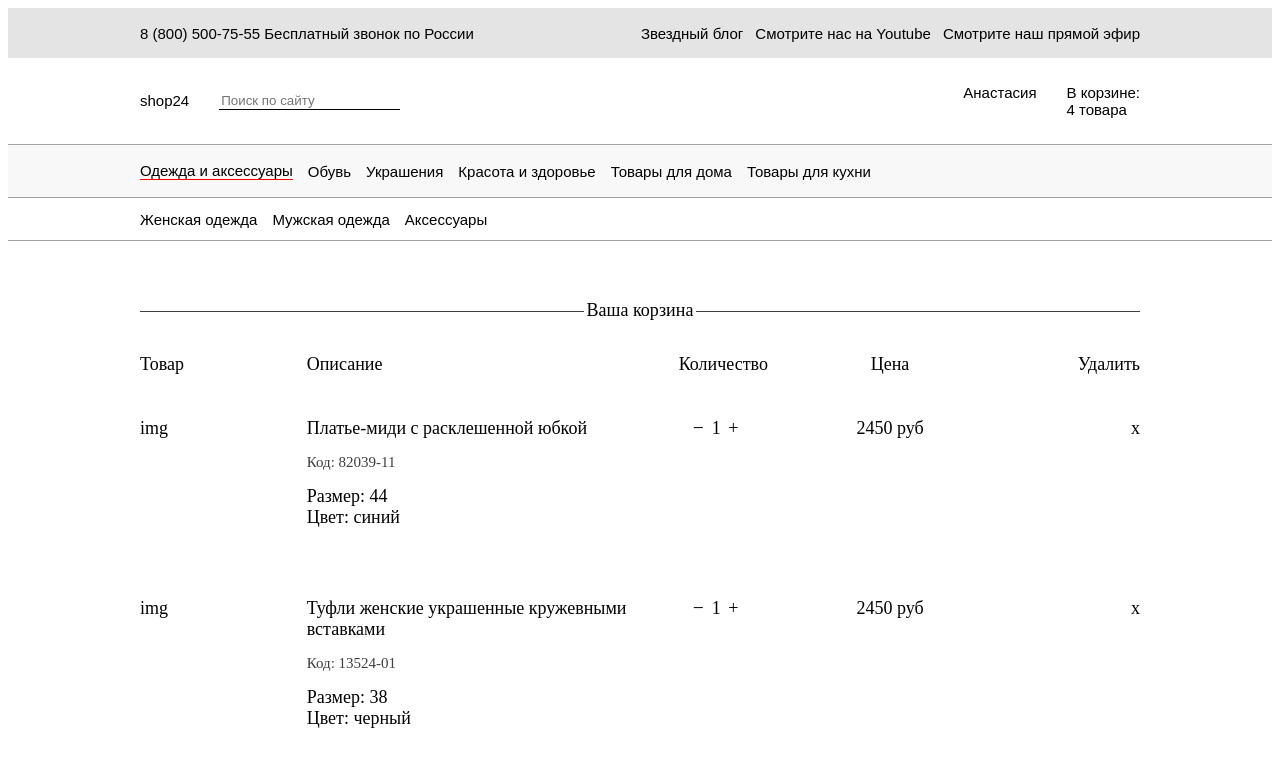
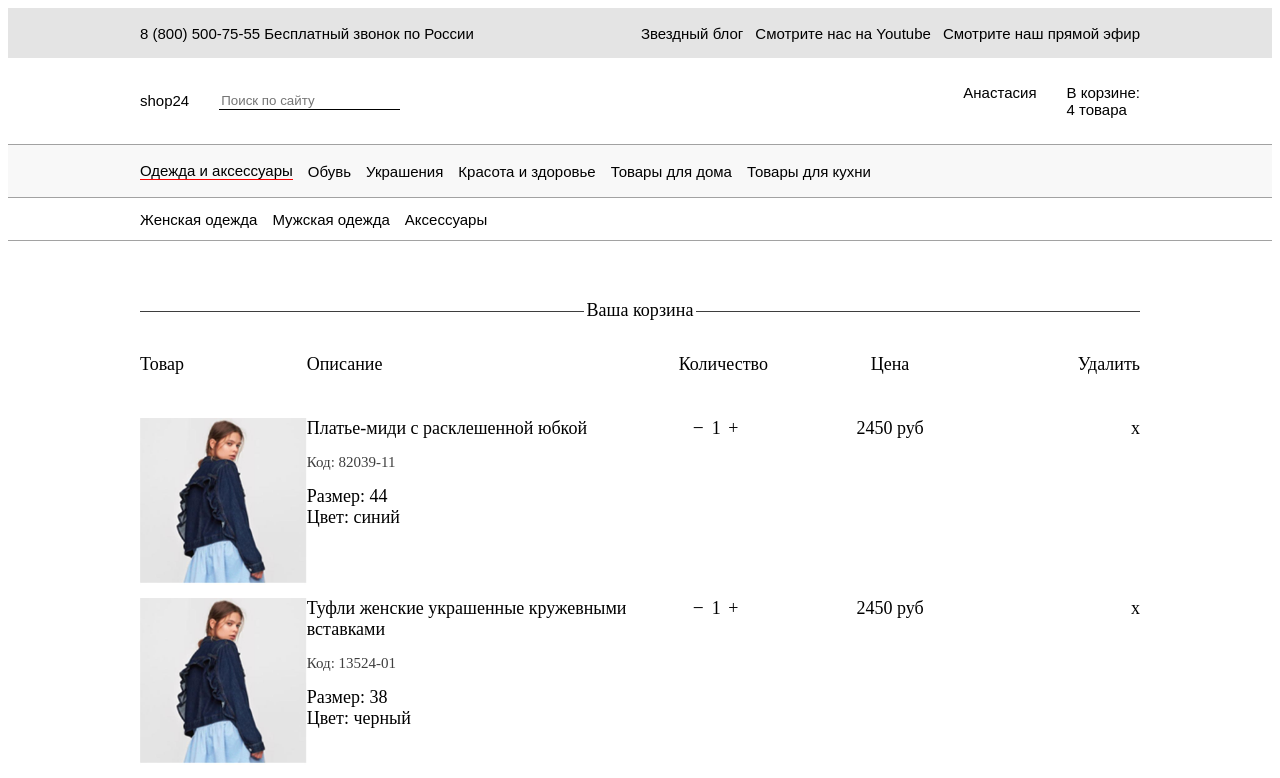
Before and after one commit to maksimkunaev/shop24, a React app: page / in a window 1280 px wide. Shown: the top 778 px of the page. Built offline with nearby package versions, Linux system fonts and the light colour scheme.

Commit message:
add image

```diff
--- a/package.json
+++ b/package.json
@@ -18,6 +18,7 @@
     "babel-preset-react": "^6.24.1",
     "css-loader": "^0.28.11",
     "extract-text-webpack-plugin": "^4.0.0-beta.0",
+    "file-loader": "^1.1.11",
     "html-webpack-plugin": "^3.2.0",
     "style-loader": "^0.21.0",
     "webpack": "^4.6.0",
--- a/src/components/App/App.jsx
+++ b/src/components/App/App.jsx
@@ -5,10 +5,10 @@ import Content from '../Content';
 import Footer from '../Footer';
 
 const itemsFromTrash = [
-    {code: '82039-11', title: 'Платье-миди с расклешенной юбкой', size: 44, color: 'синий', price: 2450, image: './image/dress1.jpg'},
-    {code: '13524-01', title: 'Туфли женские украшенные кружевными вставками', size: 38, color: 'черный', price: 2450, image: './image/dress2.jpg'},
-    {code: '75039', title: 'Платье-миди', size: 44, color: 'белый', price: 2450, image: './image/dress3.jpg'},
-    {code: '75039', title: 'Платье-миди', size: 44, color: 'белый', price: 2450, image: './image/dress3.jpg'},
+    {code: '82039-11', title: 'Платье-миди с расклешенной юбкой', size: 44, color: 'синий', price: 2450, image: 'dress1.jpg'},
+    {code: '13524-01', title: 'Туфли женские украшенные кружевными вставками', size: 38, color: 'черный', price: 2450, image: 'dress2.jpg'},
+    {code: '75039', title: 'Платье-миди', size: 44, color: 'белый', price: 2450, image: 'dress3.jpg'},
+    {code: '75039', title: 'Платье-миди', size: 44, color: 'белый', price: 2450, image: 'dress4.jpg'},
 ];
 
 class App extends Component {
--- a/src/components/Content/Content.css
+++ b/src/components/Content/Content.css
@@ -79,6 +79,13 @@
     flex: 1;
 }
 
+.content__items_card-image {
+    width: 100px;
+    height: 100%;
+    background-repeat: no-repeat;
+    background-size: 100%;
+    background-image: url('./dress1.jpg');
+}
 .content__items_card-description {
     flex: 2;
 }
@@ -157,9 +164,14 @@
 .content__visible-promocode {
     color: #ff6c00;
     visibility: visible;
+    margin-bottom: 38px;
 }
 
 .content__button_make-order {
     background-color: #ff6c00;
     color: #fff;
 }
+
+.content__total-amount-discount {
+    margin-bottom: 32px;
+}
--- a/src/components/Content/Content.jsx
+++ b/src/components/Content/Content.jsx
@@ -118,7 +118,7 @@ class Content extends Component {
 
     renderCards() {
         const { items } = this.state;
-
+        console.log(items[0].image)
         return <div className='content__items'>
             <div className='content__items_titles'>
                 <div className='content__items_title'>Товар</div>
@@ -129,7 +129,9 @@ class Content extends Component {
             </div>
             {items.map((item, i) => <div className='content__items_card'
                 key={item.id}>
-                    <div className='content__items_card-image'>img</div>
+                    <div className='content__items_card-image'>
+
+                    </div>
                     <div className='content__items_card-description'>
                         <div className='content_card-title'>{item.title}</div>
                         <div className='content_card-code'>Код: {item.code}</div>
@@ -189,7 +191,7 @@ class Content extends Component {
             <div className='content__total-amount'>
                 <div>{totalPrice}</div>
                 <div className={classes}>{discount}</div>
-                <div>{totalPriceWhitPromo}</div>
+                <div className='content__total-amount-discount'>{totalPriceWhitPromo}</div>
                 <button className='content__button_make-order'
                     onClick={this.makeOrder.bind(this)}>Оформить заказ</button>
             </div>
--- a/webpack.config.js
+++ b/webpack.config.js
@@ -34,6 +34,12 @@ module.exports = {
                     fallback: "style-loader",
                     use: "css-loader"
                 })
+            },
+            {
+                test: /\.(png|svg|jpg|gif)$/,
+                use: [
+                    'file-loader'
+                ]
             }
         ]
     },
```
Also changed, not shown: src/components/Content/dress1.jpg (renamed from src/components/Content/image/dress1.jpg), 1 other file (tests, documents, lock files or other folders).
